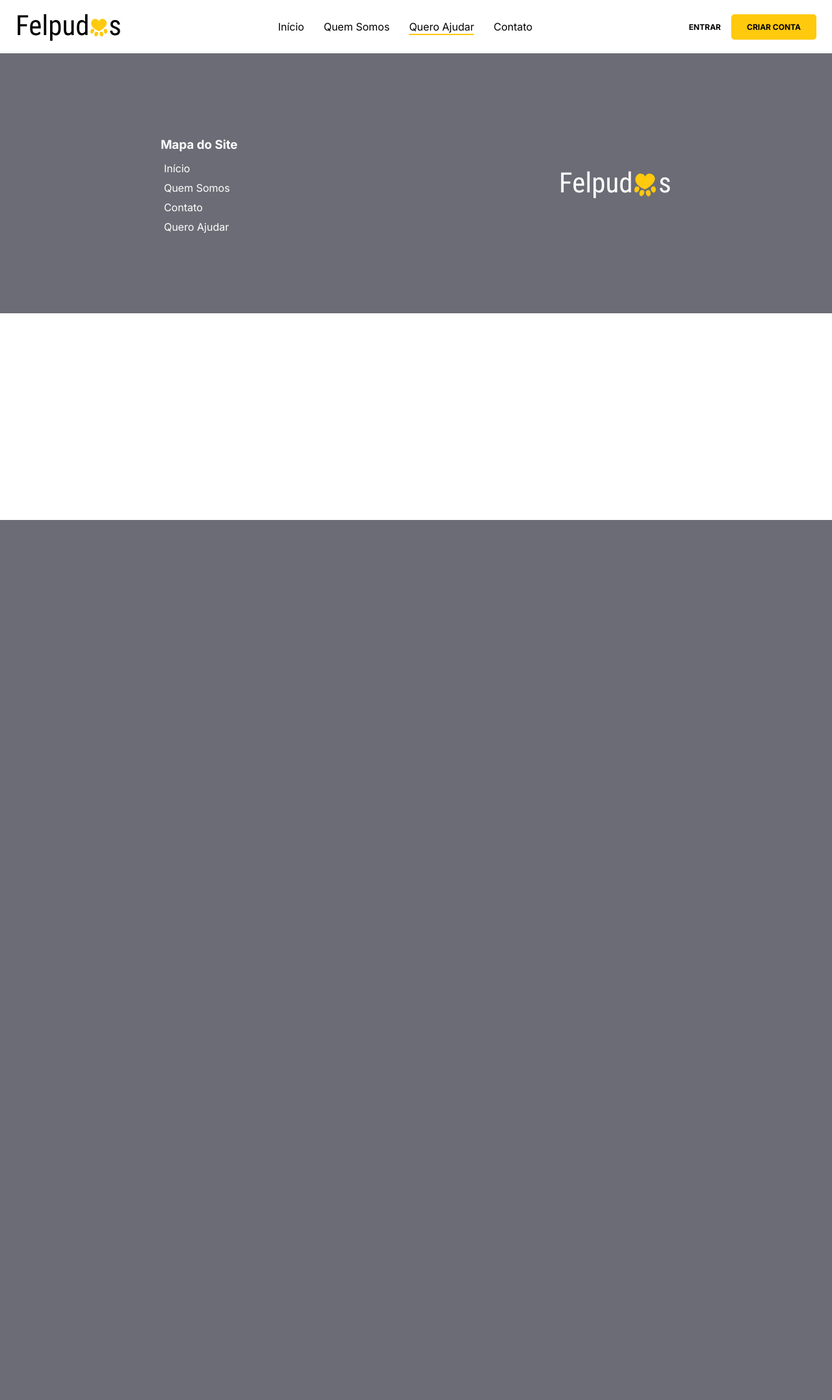
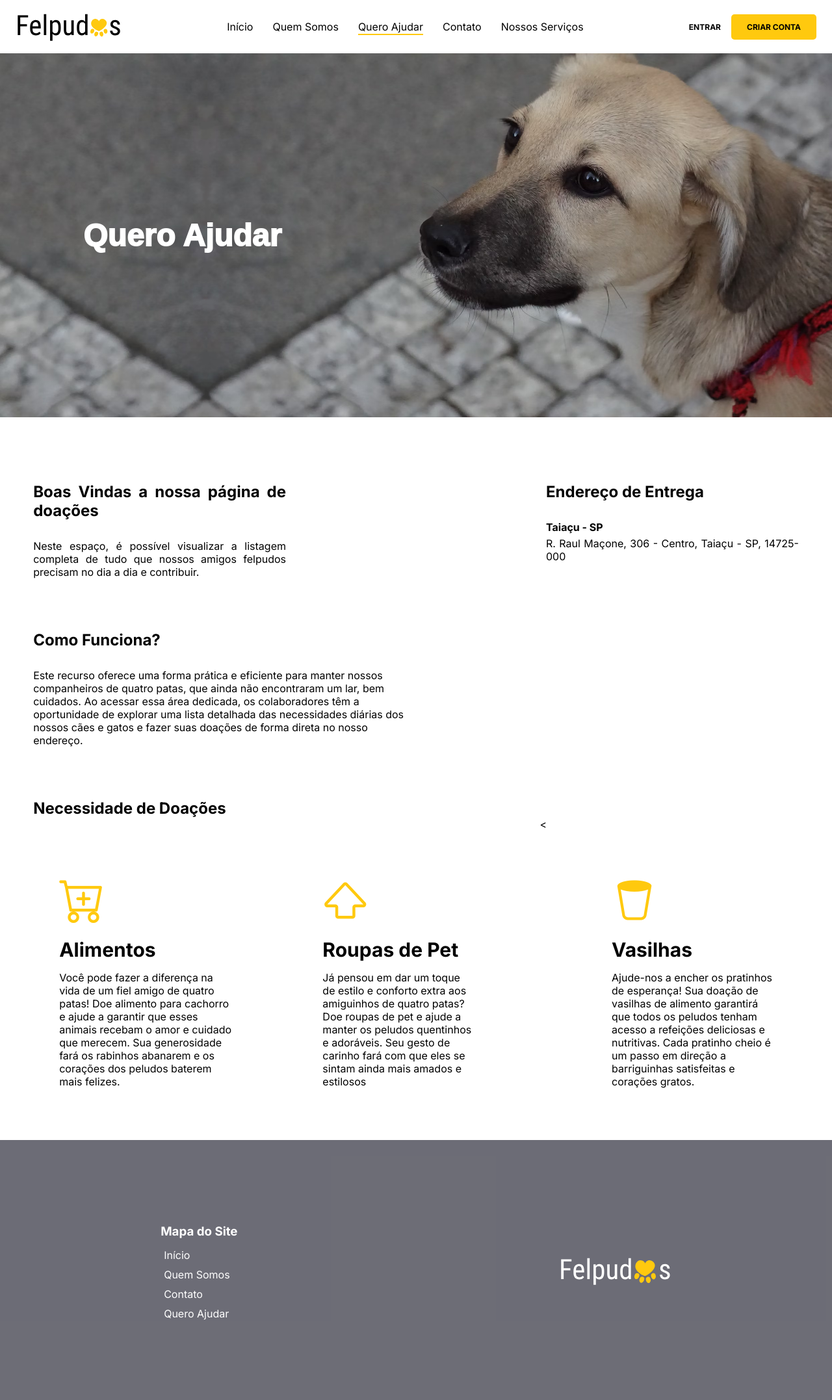
Before and after one commit to lubalsaneli/TCC, a PHP site: page /quero-ajudar.html in a window 1280 px wide. Shown: the whole page at 65% size. Before the commit the page ends 800 px from the top, so only its background shows below. Run offline with PHP 8.4, Linux system fonts and the light colour scheme.

Commit message:
Atualização das páginas

```diff
--- a/contato.html
+++ b/contato.html
@@ -30,6 +30,7 @@
                         <li class="desktop-menu-item"><a href="quem-somos.html" id="menu-quem-somos">Quem Somos</a></li>
                         <li class="desktop-menu-item"><a href="quero-ajudar.html" id="menu-quero-ajudar">Quero Ajudar</a></li>
                         <li class="desktop-menu-item"><a href="contato.html" id="menu-contato">Contato</a></li>
+                        <li class="desktop-menu-item"><a href="./inicio.html">Nossos Serviços</a></li>
                     </ul>
                 </div>
 
@@ -85,6 +86,11 @@
         </header>
 
         <main>
+            <section class="banner">
+                <div class="banner-text">
+                    <h1>Contato</h1>
+                </div>
+            </section>
             <!--
                 Conteúdo da página
             -->
--- a/css/quero-ajudar-style.css
+++ b/css/quero-ajudar-style.css
@@ -1,3 +1,13 @@
+/* ESTILIZAÇÃO GERAL */
+
+* {
+    margin: 0;
+    padding: 0;
+    box-sizing: border-box;
+}
+
+/* ESTILIZAÇÃO DO HEADER */
+
 #menu-inicio {
     border-bottom: none;
 }
@@ -13,3 +23,109 @@
 #menu-contato {
     border-bottom: none;
 }
+
+/* ESTILIZAÇÃO DA MAIN */
+
+.banner {
+    width: 100%;
+    height: 70vh;
+    display: flex;
+    align-items: center;
+    background-image: url(../img/dog-banner.png);
+    background-repeat: no-repeat;
+    background-size: cover;
+}
+
+.banner-text {
+    width: 500px;
+    margin-left: 10%;
+    color: white;
+}
+
+.banner-text h1 {
+    font-family: 'Nunito Sans', sans-serif;
+    font-weight: 1000;
+    font-size: 48px;
+    padding: 10px 0;
+}
+
+/* section-texto-primeiro */
+
+section.section-texto-primeiro {
+    margin-top: 60px;
+    display: flex;
+    padding: 40px 4%;
+    gap: 400px;
+}
+
+.boas-vindas h2, .endereco h2 {
+    margin-bottom: 30px;
+}
+
+.boas-vindas, .endereco {
+    text-align: justify;
+    width: 100%;
+}
+
+.endereco #cidade {
+    color: #000;
+    font-style: normal;
+    font-weight: 500;
+    line-height: normal;
+    margin-bottom: 5px;
+}
+
+/* section-texto-segundo */
+
+section.section-texto-segundo {
+    padding: 40px 4%;
+}
+
+.como-funciona {
+    width: 50%;
+}
+
+.como-funciona h2 {
+    margin-bottom: 30px;
+}
+
+/* ESTILO DAS ESPECIALIDADES */
+
+.interface {
+    max-width: 1280px;
+    margin: 0 auto;
+}
+
+.flex {
+    display: flex                                                                                                                                                                                                                                                                                                       ;
+}
+
+section.especialidades {
+    padding: 40px 4%;
+}
+
+section.especialidades .flex {
+    gap: 60px;
+}
+
+.especialidades .especialidade-box {
+    padding: 40px;
+    border-radius: 20px;
+    margin-top: 45px;
+    transition: .2s;
+}
+
+.especialidades .especialidade-box:hover {
+    transform: scale(1.05);
+    box-shadow: 0 0 8px #ffffff51;
+}
+
+.especialidades .especialidade-box i {
+    font-size: 70px;
+    color: #FFC90E;
+}
+
+.especialidades .especialidade-box h3 {
+    font-size: 30px;
+    margin: 15px 0;
+}
--- a/quem-somos.html
+++ b/quem-somos.html
@@ -30,6 +30,7 @@
                         <li class="desktop-menu-item"><a href="quem-somos.html" id="menu-quem-somos">Quem Somos</a></li>
                         <li class="desktop-menu-item"><a href="quero-ajudar.html" id="menu-quero-ajudar">Quero Ajudar</a></li>
                         <li class="desktop-menu-item"><a href="contato.html" id="menu-contato">Contato</a></li>
+                        <li class="desktop-menu-item"><a href="./inicio.html">Nossos Serviços</a></li>
                     </ul>
                 </div>
 
--- a/quero-ajudar.html
+++ b/quero-ajudar.html
@@ -11,6 +11,7 @@
         <link rel="stylesheet" href="./css/quero-ajudar-style.css">
         <link rel="stylesheet" href="./css/footer-style.css">
         <link rel="shortcut icon" type="imagex/svg" href="./img/paw-icon.svg">
+        <link rel="stylesheet" href="https://cdn.jsdelivr.net/npm/bootstrap-icons@1.11.1/font/bootstrap-icons.css">
         <title>Felpudos | Encontre um amigo, salve uma vida</title>
     </head>
     <body>
@@ -29,6 +30,7 @@
                         <li class="desktop-menu-item"><a href="quem-somos.html" id="menu-quem-somos">Quem Somos</a></li>
                         <li class="desktop-menu-item"><a href="quero-ajudar.html" id="menu-quero-ajudar">Quero Ajudar</a></li>
                         <li class="desktop-menu-item"><a href="contato.html" id="menu-contato">Contato</a></li>
+                        <li class="desktop-menu-item"><a href="./inicio.html">Nossos Serviços</a></li>
                     </ul>
                 </div>
 
@@ -81,11 +83,51 @@
                 </ul>
             </div>
         </header>
-
         <main>
-            <!--
-                Conteúdo da página
-            -->
+            <section class="banner">
+                <div class="banner-text">
+                    <h1>Quero Ajudar</h1>
+                </div>
+            </section>
+            <section class="section-texto-primeiro">
+                <div class="boas-vindas">
+                    <h2>Boas Vindas a nossa página de doações</h2>
+                    <p>Neste espaço, é possível visualizar a listagem completa de tudo que nossos amigos felpudos precisam no dia a dia e contribuir.</p>
+                </div><!--boas-vindas-->
+                <div class="endereco">
+                    <h2>Endereço de Entrega</h2>
+                    <p id="cidade"><b>Taiaçu - SP</b></p>
+                    <p>R. Raul Maçone, 306 - Centro, Taiaçu - SP, 14725-000</p>
+                </div><!--endereco-->
+            </section>
+            <section class="section-texto-segundo">
+                <div class="como-funciona">
+                    <h2>Como Funciona?</h2>
+                    <p>Este recurso oferece uma forma prática e eficiente para manter nossos companheiros de quatro patas, que ainda não encontraram um lar, bem cuidados. Ao acessar essa área dedicada, os colaboradores têm a oportunidade de explorar uma lista detalhada das necessidades diárias dos nossos cães e gatos e fazer suas doações de forma direta no nosso endereço.</p>
+                </div>
+            </section>
+            <section class="especialidades">
+                <div class="interface">
+                    <h2 class="titulo">Necessidade de Doações</h2>
+                    <div class="flex">
+                        <div class="especialidade-box">
+                            <i class="bi bi-cart-plus"></i>
+                            <h3>Alimentos</h3>
+                            <p>Você pode fazer a diferença na vida de um fiel amigo de quatro patas! Doe alimento para cachorro e ajude a garantir que esses animais recebam o amor e cuidado que merecem. Sua generosidade fará os rabinhos abanarem e os corações dos peludos baterem mais felizes.</p>
+                        </div>
+                        <div class="especialidade-box">
+                            <i class="bi bi-shift"></i>
+                            <h3>Roupas de Pet</h3>
+                            <p>Já pensou em dar um toque de estilo e conforto extra aos amiguinhos de quatro patas? Doe roupas de pet e ajude a manter os peludos quentinhos e adoráveis. Seu gesto de carinho fará com que eles se sintam ainda mais amados e estilosos</p>
+                        </div><
+                        <div class="especialidade-box">
+                            <i class="bi bi-trash2"></i>
+                            <h3>Vasilhas</h3>
+                            <p>Ajude-nos a encher os pratinhos de esperança! Sua doação de vasilhas de alimento garantirá que todos os peludos tenham acesso a refeições deliciosas e nutritivas. Cada pratinho cheio é um passo em direção a barriguinhas satisfeitas e corações gratos.</p>
+                        </div>
+                    </div>
+                </div>
+            </section>
         </main>
 
         <footer>
```
Also changed, not shown: css/contato-style.css (+37 -2 lines).
